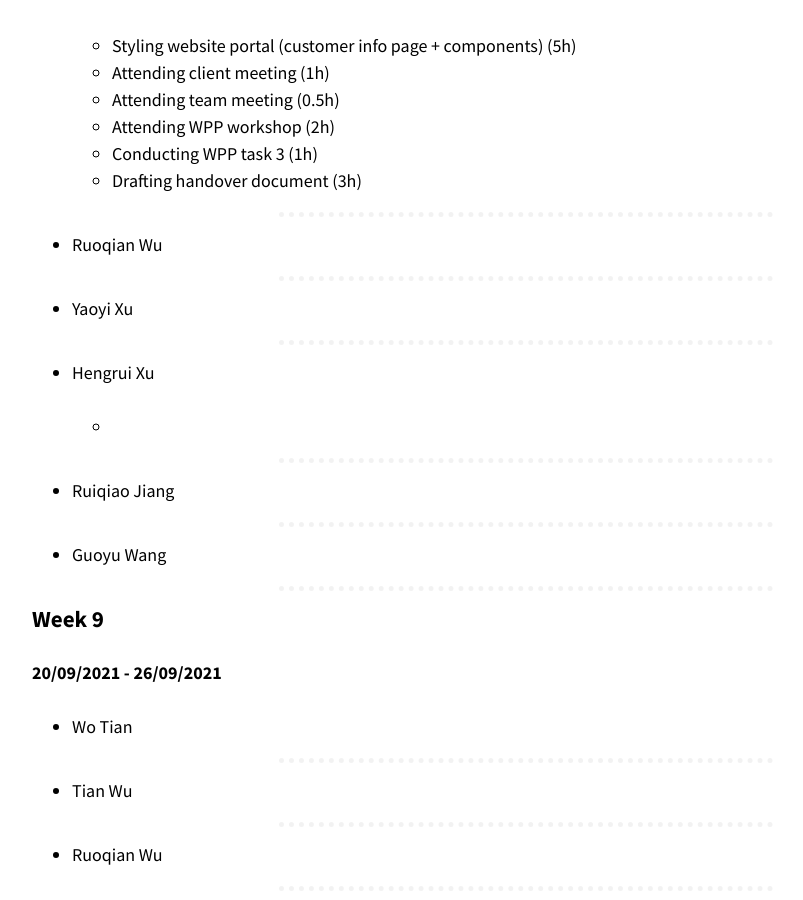
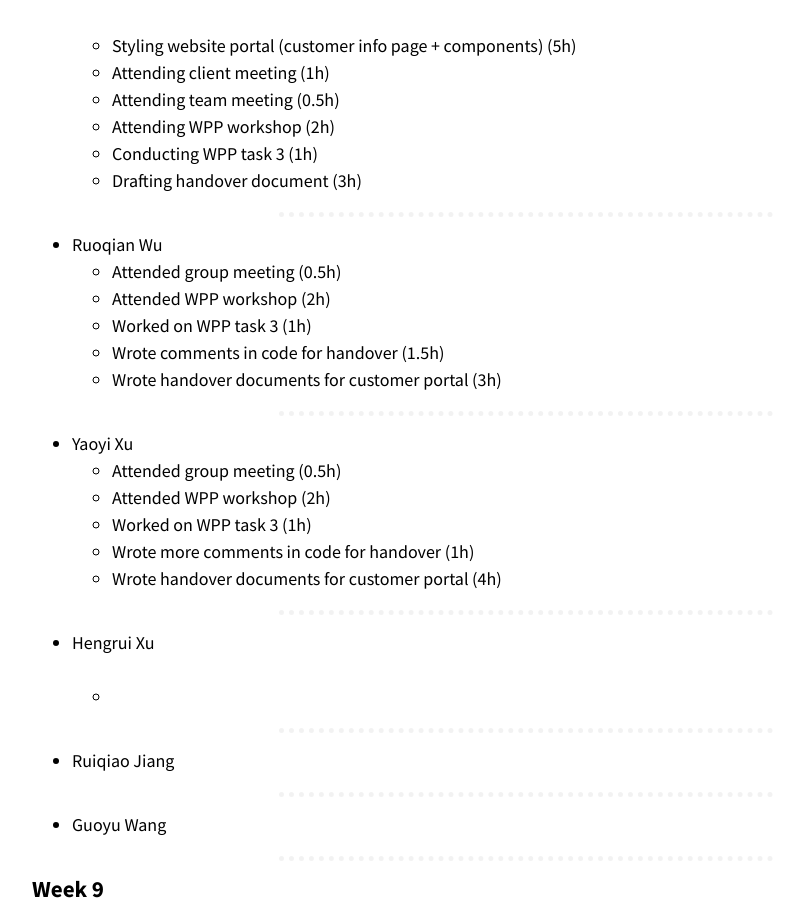
Before and after one commit to optofab/optofab.github.io, a Jekyll site: the page built from work_records.md, in a window 1280 px wide and 900 px high, scrolled down 15612 px. Shown: the whole window, without its empty margins (114-917 px from the left). Built offline with Jekyll 4.4.1, drawn with Linux system fonts in a browser that asks for light colours; nearby versions of some CDN libraries; emoji names are drawn with the system emoji font.

Commit message:
added work record

```diff
--- a/work_records.md
+++ b/work_records.md
@@ -647,10 +647,21 @@ _[Don't forget to add hours for each of the work you've done. This line will be
 <hr class="hr-dotted">
 
 - Ruoqian Wu
+  - Attended group meeting (0.5h)
+  - Attended WPP workshop (2h)
+  - Worked on WPP task 3 (1h)
+  - Wrote comments in code for handover (1.5h)
+  - Wrote handover documents for customer portal (3h)
+
 
 <hr class="hr-dotted">
 
 - Yaoyi Xu
+  - Attended group meeting (0.5h)
+  - Attended WPP workshop (2h)
+  - Worked on WPP task 3 (1h)
+  - Wrote more comments in code for handover (1h)
+  - Wrote handover documents for customer portal (4h)
 
 <hr class="hr-dotted">
 
```
